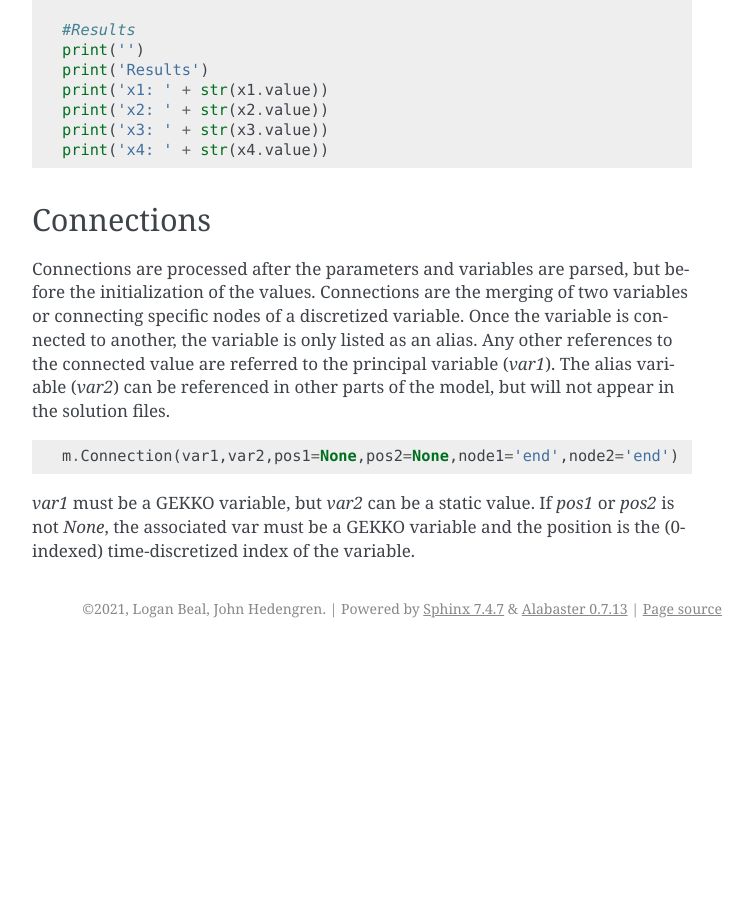
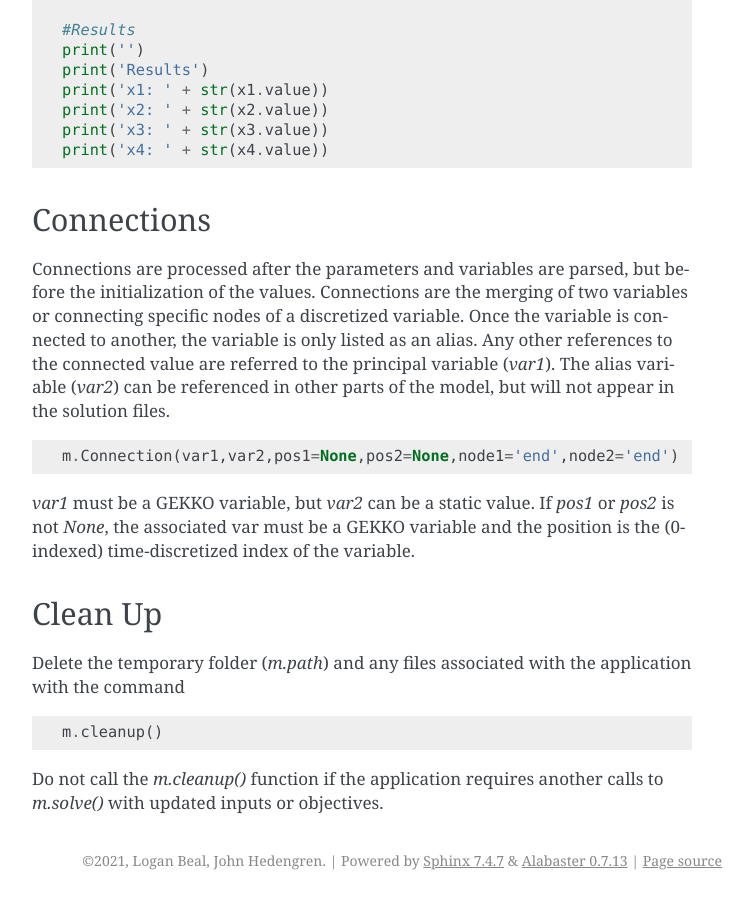
Before and after one commit to BYU-PRISM/GEKKO, a Sphinx documentation site: the page built from docs/quick_start.rst, in a window 1280 px wide and 900 px high, scrolled down 4316 px. Shown: the whole window, without its empty margins (388-1141 px from the left). Built offline with Sphinx 7.4.7, drawn with Linux system fonts in a browser that asks for light colours; before the commit the page ends 4964 px from its top, so only the background shows below that.

Commit message:
Update quick_start.rst

```diff
--- a/docs/quick_start.rst
+++ b/docs/quick_start.rst
@@ -230,4 +230,16 @@ but will not appear in the solution files. ::
 is the (0-indexed) time-discretized index of the variable.
 
 
+Clean Up
+--------------------
+
+Delete the temporary folder (`m.path`) and any files associated with the application
+with the command ::
+
+    m.cleanup()
+
+Do not call the `m.cleanup()` function if the application requires another calls to
+`m.solve()` with updated inputs or objectives.
+
+
 .. |APMonitor| replace:: replacement *GEKKO*
```
